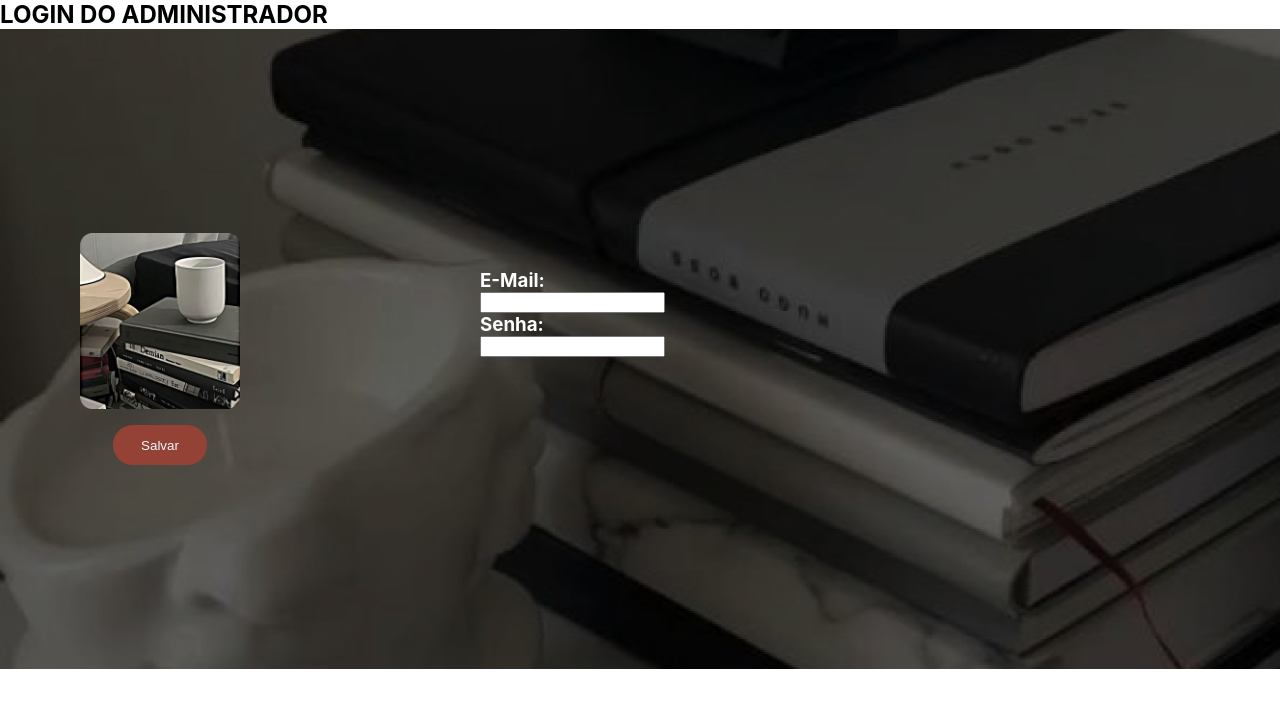
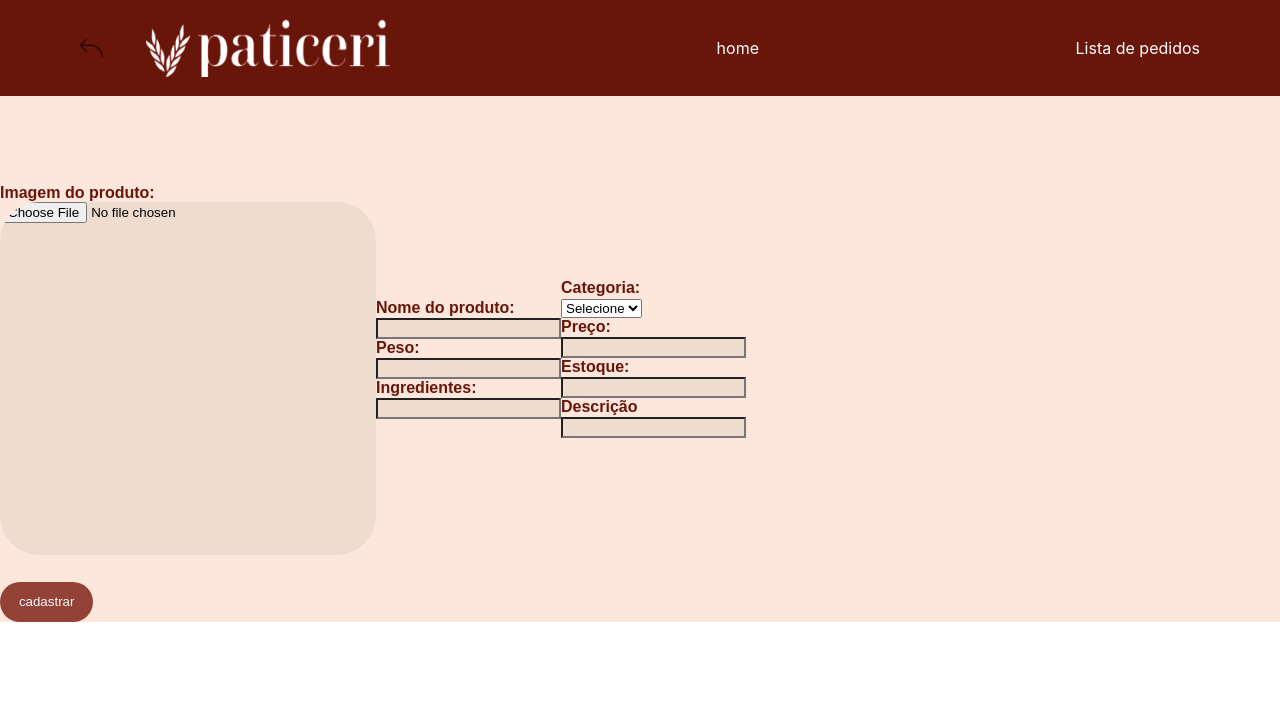
Before and after one commit to Johncarioca/TCC---doceria-, a React (Create React App) app in the folder site/: page / in a window 1280 px wide. Shown: the top 708 px of the page. Built offline with nearby package versions, Linux system fonts and the light colour scheme.

Commit message:
alterações no cadastrar produto

```diff
--- a/site/src/index.js
+++ b/site/src/index.js
@@ -20,8 +20,8 @@ root.render(
     <Routes>
 
     <Route path='home' element= {<Home />} />
-    <Route path='/' element= {<LongnAdm />} />
-    <Route path= 'Novo produto' element = {<NovoProduto/>}/>
+    <Route path='loginadm' element= {<LongnAdm />} />
+    <Route path= '/' element = {<NovoProduto/>}/>
     <Route path= 'areaadm' element = {<AreaAdm/>}/>
     </Routes>
     </BrowserRouter>
--- a/site/src/pages/adm/novoProduto/index.js
+++ b/site/src/pages/adm/novoProduto/index.js
@@ -7,11 +7,56 @@ export default function NovoProduto(){
         <main>
                 <header className='cab-1'>
 
+                <div className='f-1'>
 
-                    <img src= '/assets/image/oi.png' alt="" />
+                    <img className='seta' src="/assets/image/seta.png" alt="" />
+
+                    <img className='logo' src="/assets/image/logoAreaAdm.png" alt="" />
+                    </div>
+                    <a className='ab'> home</a>
+                    <a className='ab'> Lista de pedidos </a>
+
 
                 </header>
-                <div>
+
+
+                <div className='f-2'>
+                    <div className='f2-sub1'>
+                    <h3 className='txt'> Imagem do produto: </h3>
+                        <input className='inpt-img'type='file' />
+
+                        <button className='bt-salvar'> cadastrar </button>
+
+                    </div>
+
+                    <div className='f2-sub2'>
+
+                    <h3 className='txt' > Nome do produto:  </h3>
+                        <input className='input-txt' type='text' />
+                        <h3 className='txt'> Peso:  </h3>
+                        <input className='input-txt' type='text' />
+                        <h3 className='txt'>  Ingredientes:  </h3>
+                        <input className='input-txt' type='text' />
+
+                    </div>
+
+                    <div className='f2-sub3'>
+                    <h3 className='txt'> Categoria: </h3>
+                    <select  >
+                            <option selected disabled hidden>Selecione</option>
+                    </select>
+
+                    <h3 className='txt' >  Preço:  </h3>
+                        <input className='input-txt'type='text' />
+                        <h3 className='txt'>  Estoque:  </h3>
+                        <input className='input-txt' type='text' />
+                        <h3 className='txt'> Descrição </h3>
+                        <input className='input-txt' type='text' />
+
+
+                    </div>
+
+
 
 
                 </div>
--- a/site/src/pages/adm/novoProduto/index.scss
+++ b/site/src/pages/adm/novoProduto/index.scss
@@ -1,4 +1,77 @@
 .cab-1{
-    background-color: brown;
-    border: 1px green solid;
+
+        background-color: #69160A;
+        display: flex;
+        flex-direction: row;
+        align-items: center;
+        justify-content: space-between;
+
+        padding: 0rem 5rem ;
+        width: 100vw;
+        height: 6rem;
+
+
+        .f-1{
+            display: flex;
+            width: 20rem;
+            justify-content: space-between;
+            align-items: center;
+            .seta{
+                width: 1.9rem;
+                height: 1.3rem;
+            }
+
+        }
+        .ab{
+            color: #ffffff;
+        }
+
 }
+.f-2{
+
+    display: flex;
+    flex-direction: row;
+    align-items: center;
+    background-color: #fde7dc;
+
+
+
+    .f2-sub1{
+         margin-top: 5.5em;
+        display: flex;
+        flex-direction: column;
+
+    }
+
+
+    .inpt-img{
+        background-color: #EEDCCF;
+        width: 376px;
+        height: 353px;
+        border-radius: 39px;
+        margin-bottom: 2em;
+
+    }
+
+    .input-txt{
+        background-color: #EEDCCF;
+        margin: 0em;
+
+    }
+
+    .bt-salvar{
+        border-radius: 10vh;
+        background-color: #944236;
+        border:0em;
+        width: 7em;
+        height: 3em;
+        color: aliceblue;
+
+    }
+
+    .txt{
+        font-size: 1em;
+        font-family: Arial, Helvetica, sans-serif;
+        color: #69160A;
+    }
+}
```
Also changed, not shown: site/public/assets/image/image 208.png (added).
